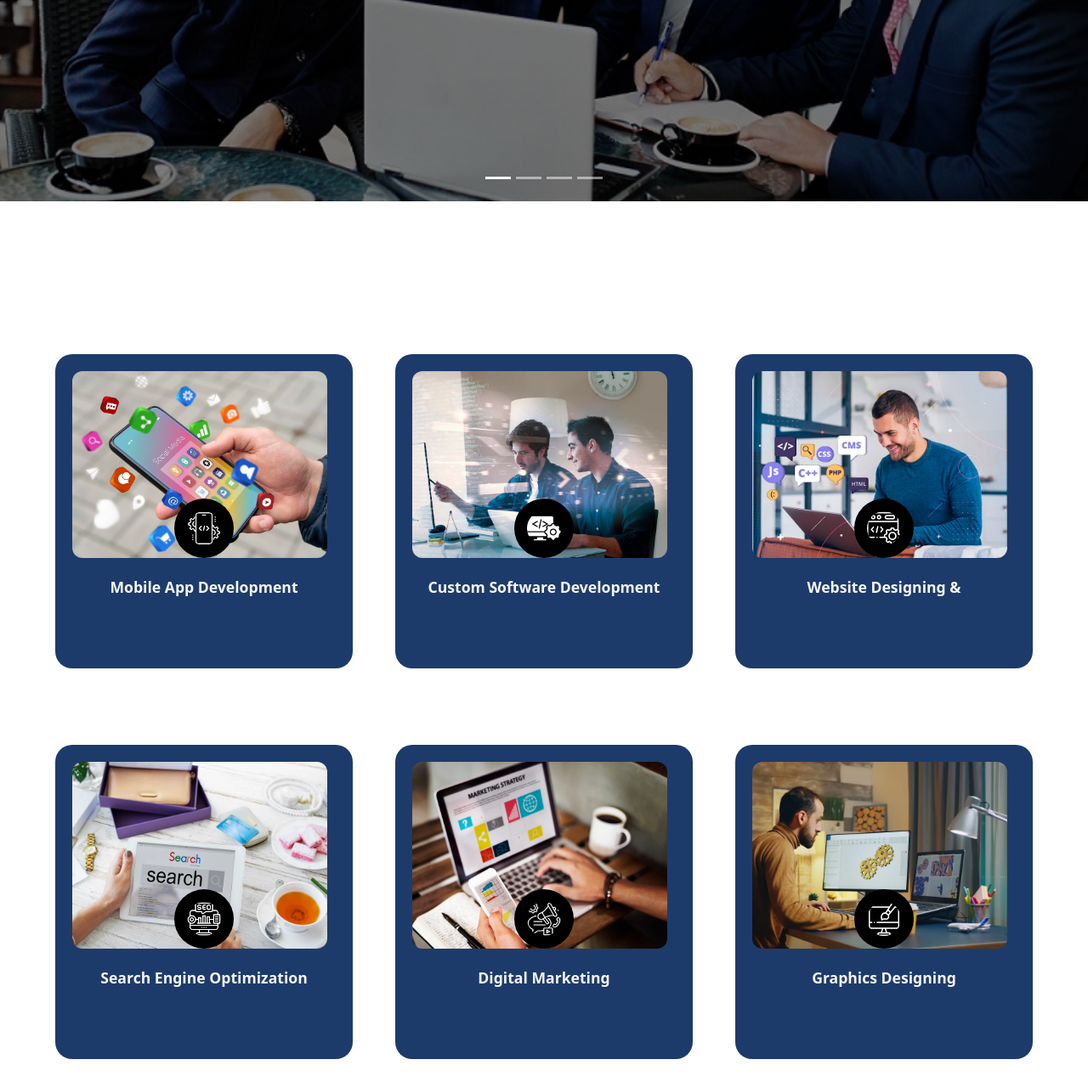
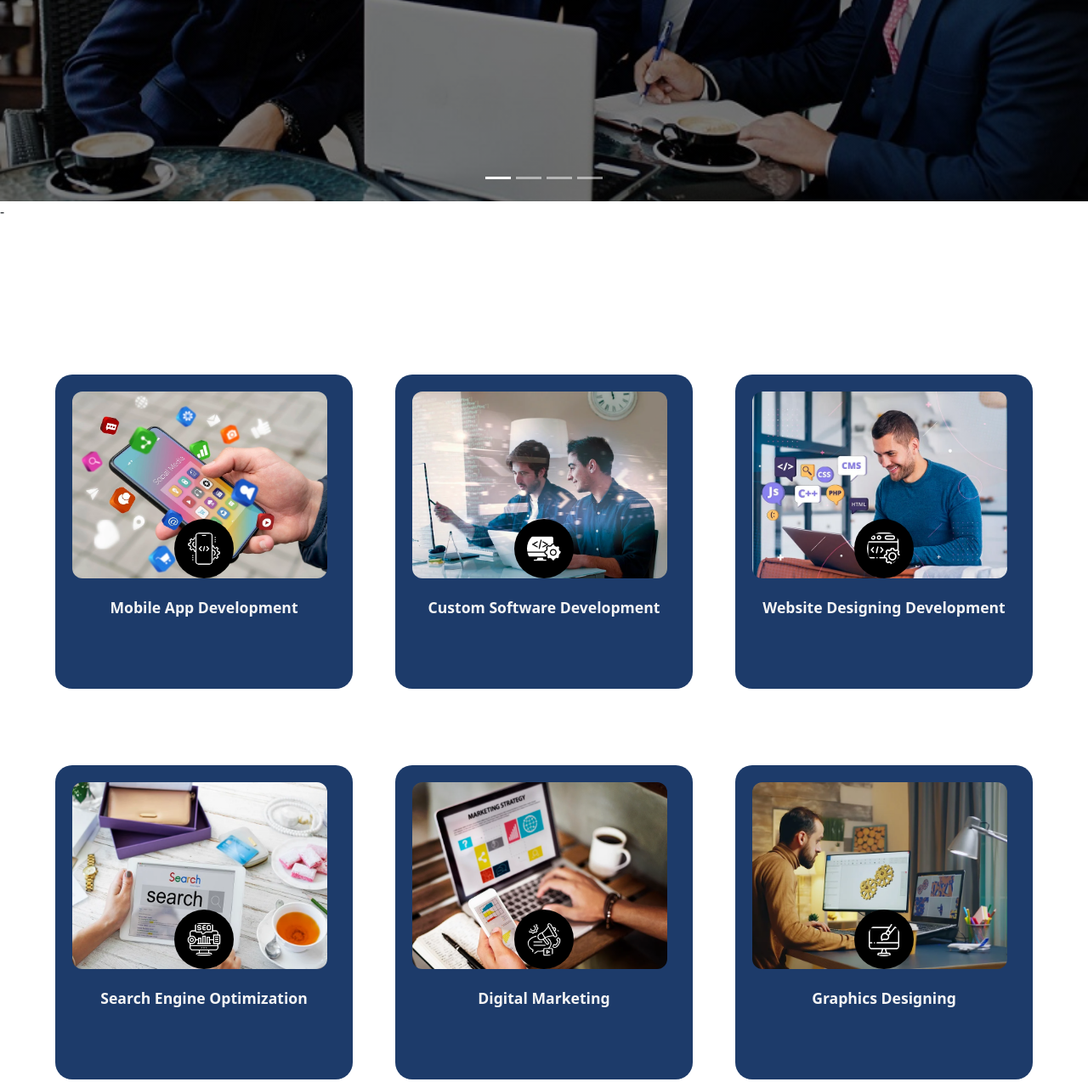
Before and after one commit to Bhagirath-Technologies/bhagirath-technologies.github.io, a PHP site: page / in a window 1280 px wide. Shown: the part 567-1841 px from the top of the page at 85% size. Run offline with PHP 8.4, Linux system fonts and the light colour scheme.

Commit message:
first commit

```diff
--- a/RaiseRequest.html
+++ b/RaiseRequest.html
@@ -112,7 +112,8 @@
                         <h4>Contact Us</h4>
                         <p>
                             <!-- Minal Residency Bhopal <br> -->
-                            <strong>Phone:</strong> +91-9625965251<br>
+                            <strong>Phone:</strong> +91-9625965251 <br>
+                            <strong>Phone:</strong> +91-8982301484<br>
                             <strong>Email:</strong> info@bhagirathtechnologies.com<br>
                           </p>
 
--- a/asset/css/card_section.css
+++ b/asset/css/card_section.css
@@ -1,138 +1,3 @@
-/* .up{
-    display: flex;
-    align-items: center;
-    justify-content: space-evenly;
-    padding-bottom: 1.5rem;
-}
-.one{
-     height: 320px;
-width: 310px;
-background-color:  #1d3b6a;
-color: white;
-text-align: center;
-}
-.one-circle{
-    background-color: #1d3bca;
-    height: 90px;
-    width: 90px;
-    border-radius: 50px;
-margin: auto;
-
-}
-.one-circle,.two-circle,.three-circle,.four-circle,.five-circle,.six-circle img{
-padding-top: 1rem;
-
-}
-.one,.two,.three,.four,.five,.six p{
- padding: 1rem;
-}
-.two{
-    height: 320px;
-    width: 300px;
-    background-color:  #1d3b6a;
-    color: white;
-text-align: center;
-}
-.two-circle{
-    background-color: #1d3bca;
-    height: 90px;
-    width: 90px;
-    border-radius: 50px;
-margin: auto;
-
-}
-
-
-
-
-.three{
-    height: 320px;
-    width: 300px;
-    background-color:  #1d3b6a;
-    color: white;
-text-align: center;
-}
-.three-circle{
-    background-color: #1d3bca;
-    height: 90px;
-    width: 90px;
-    border-radius: 50px;
-margin: auto;
-
-}
-
-
-.dowan{
-    display: flex;
-    align-items: center;
-    justify-content: space-evenly;
-    padding-bottom: 1rem;
-}
-.four{
-    height: 320px;
-width: 310px;
-background-color:  #1d3b6a;
-color: white;
-text-align: center;
-
-}
-.four-circle{
-    background-color: #1d3bca;
-    height: 90px;
-    width: 90px;
-    border-radius: 50px;
-margin: auto;
-
-}
-.five{
-   height: 320px;
-   width: 300px;
-   background-color:  #1d3b6a;
-   color: white;
-text-align: center;
-
-}
-.five-circle{
-    background-color: #1d3bca;
-    height: 90px;
-    width: 90px;
-    border-radius: 50px;
-margin: auto;
-
-}
-.six{
-   height: 320px;
-   width: 300px;
-   background-color:  #1d3b6a;
-   color: white;
-text-align: center;
-}
-.six-circle{
-    background-color: #1d3bca;
-    height: 90px;
-    width: 90px;
-    border-radius: 50px;
-margin: auto;
-
-}
-
-
-
-
-
-
-
-@media screen and (max-width:768px)
-{
-    .up{
-        flex-direction: column;
-        gap: 1rem;
-    }
-    .dowan{
-        flex-direction: column;
-        gap: 1rem;
-    }
-} */
 
 
 
@@ -146,106 +11,7 @@ body{
 
 
 
-/* .container_section {
-    position: relative;
-    display: flex;
-    justify-content: center;
-    align-items: center;
-    flex-wrap: wrap;
-    gap: 10px 50px;
-    padding: 100px 50px;
-}
 
-.card {
-    display: flex;
-    justify-content: center;
-    align-items: flex-start;
-    position: relative;
-    width: 350px;
-    height: 370px;
-    gap: 20px y;
-    background-color: #1D3B6A;
-    border-radius: 20px;
-    box-sizing: 0 35px 80px rgba(0, 0, 0, 0.15);
-    transition: 0.6s;
-}
-
-.container_section .card:hover {
-    height: 320px;
-}
-
-.container_section .card .imgBx {
-    position: absolute;
-    top: 20px;
-    left: 37%;
-    border-radius: 12px;
-    transition: 0.5s;
-    width: 80px;
-    height: 80px;
-    background: #333;
-    text-align: center;
-    padding-top: 1rem;
-} */
-
-/* .container_section .card:hover .imgBx {
-    top: -30px;
-    scale: 0.75;
-    box-shadow: 0 15px 45px rgba(0, 0, 0, 0.15);
-}
-
-.imgBx img {
-    width: 50px;
-    object-fit: cover;
-}
-.imgBoxes img{
-  height: 100%;
-  width: 100%;
-  padding: 15px;
-  border-radius: 10;
-}
-.container_section .card .content {
-    position: absolute;
-    top: 150px;
-    width: 100%;
-    padding: 0, 30px;
-    text-align: center;
-    height: 20px;
-    overflow: hidden;
-    transition: 0.5s;
-
-}
-
-.container_section .card:hover .content {
-    height: 250px;
-    top: 150px;
-
-}
-
-.container_section .card .content h3 {
-    font-size: 1.1rem;
-    font-weight: 700;
-    color: whitesmoke;
-    padding-bottom: 10px;
-}
-
-.container_section .card .content p {
-    color: whitesmoke;
-    font-size: 1.05em;
-    padding-bottom: 10px;
-
-}
-
-.container_section .card .content a {
-    color: black;
-    position: relative;
-    top: 15px;
-    display: inline-block;
-    padding: 12px 25px;
-    background: white;
-    font-weight: 500;
-    text-decoration: none;
-    border-radius: 8px;
-}*/
 #bg-section-1{
     background-image: url(./asset/image/Home/Graphical_Designing.webp);
     background-repeat: no-repeat;
@@ -364,17 +130,6 @@ body{
 
 .container-part .cards .contents p{
     color: white
-}
-.container-part .cards .contents a{
-    position: relative;
-    top: 15px;
-    display: inline-block;
-    padding: 12px 25px;
-    background-color: white;
-    color:black;
-    font-weight: 500;
-    text-decoration: none;
-    border: 8px;
 }
 
 @media only screen and (max-width:1200px) {
--- a/asset/css/style.css
+++ b/asset/css/style.css
@@ -455,6 +455,8 @@ html{
     transition: all 0.3s ease-in-out;
     background-color: rgb(13, 130, 165);
     color: white;
+    position: relative;
+    top: -5px;
   }
 
   .contact-us .info h4 {
--- a/contactus.html
+++ b/contactus.html
@@ -127,7 +127,8 @@
             <h4>Contact Us</h4>
             <p>
               <!-- Minal Residency Bhopal <br> -->
-              <strong>Phone:</strong> +91-9625965251<br>
+              <strong>Phone:</strong> +91-9625965251 <br>
+                <strong>Phone:</strong> +91-8982301484<br>
               <strong>Email:</strong> info@bhagirathtechnologies.com<br>
             </p>
 
--- a/index.html
+++ b/index.html
@@ -125,85 +125,7 @@
             <span class="carousel-control-next-icon" aria-hidden="true"></span>
             <span class="visually-hidden">Next</span>
         </button>
-    </section>
-    <!--
- <div class="container">
-        <img class="mt-5" src="asset/image/services123.png" alt="coming soon" width="100%" height="500px">
-    </div> -->
-
-
-    <!-- <div class="container_section">
-        <div class="card card-info">
-            <div class="imgBx">
-                <img src="./asset/image/mobile-development (1).png" alt="">
-            </div>
-            <div class="content">
-                <h3>Mobile App Development</h3>
-                <p> Collaborate Consulting exists to find the place where to being seemingly disparate interests meet.
-                </p>
-                <a href="#">Readmore</a>
-
-            </div>
-        </div>
-
-        <div class="card card-info" style="--clr:#009688;">
-            <div class="imgBx">
-                <img src="./asset/image/component softwere.png" alt="">
-            </div>
-            <div class="content">
-                <h3>Custom Software Development</h3>
-                <p> Collaborate Consulting exists to find the place where to being seemingly disparate interests meet.
-                </p>
-                <a href="#">Readmore</a>
-            </div>
-        </div>
-
-        <div class="card card-info" style="--clr:#009688;">
-            <div class="imgBx">
-                <img src="./asset/image/web-development.png" alt="">
-            </div>
-            <div class="content">
-                <h3>Website Designing & Development</h3>
-                <p>Collaborate Consulting exists to find the place where to being seemingly disparate interests meet.
-                </p>
-                <a href="#">Readmore</a>
-            </div>
-        </div>
-        <div class="card card-info" style="--clr:#009688;">
-            <div class="imgBx">
-                <img src="./asset/image/social-media-marketing.png" alt="">
-            </div>
-            <div class="content">
-                <h3>Digital Marketing</h3>
-                <p>Collaborate Consulting exists to find the place where to being seemingly disparate interests meet.
-                </p>
-                <a href="#">Readmore</a>
-            </div>
-        </div>
-
-        <div class="card card-info" style="--clr:#009688;">
-            <div class="imgBx">
-                <img src="./asset/image/seo.png" alt="">
-            </div>
-            <div class="content">
-                <h3>Search Engine Optimization</h3>
-                <p>Collaborate Consulting exists to find the place where to being seemingly disparate interests meet.
-                </p>
-                <a href="#">Readmore</a>
-            </div>
-        </div>
-        <div class="card card-info" style="--clr:#009688;">
-            <div class="imgBx">
-                <img src="./asset/image/graphics-design.png" alt="">
-            </div>
-            <div class="content">
-                <h3>Graphics Designing</h3>
-                <p>Collaborate Consulting exists to find the place where to being seemingly disparate interests meet.
-                </p>
-                <a href="#">Readmore</a>
-            </div>
-        </div>
-    </div> -->
+    </section>-
 
     <div class="container-part">
         <div class="cards">
@@ -217,7 +139,6 @@
                 <h3>Mobile App Development</h3>
                 <p>Collaborate Consulting exists to find the place where to being seemingly disparate interests meet.
                 </p>
-                <a href="#">ReadMore</a>
             </div>
         </div>
         <div class="cards">
@@ -231,7 +152,6 @@
                 <h3>Custom Software Development</h3>
                 <p>Collaborate Consulting exists to find the place where to being seemingly disparate interests meet.
                 </p>
-                <a href="#">ReadMore</a>
             </div>
         </div>
         <div class="cards">
@@ -242,10 +162,9 @@
                 </div>
             </div>
             <div class="contents">
-                <h3>Website Designing & Development</h3>
+                <h3>Website Designing Development</h3>
                 <p>Collaborate Consulting exists to find the place where to being seemingly disparate interests meet.
                 </p>
-                <a href="#">ReadMore</a>
             </div>
         </div>
         <div class="cards">
@@ -259,7 +178,6 @@
                 <h3>Search Engine Optimization</h3>
                 <p>Collaborate Consulting exists to find the place where to being seemingly disparate interests meet.
                 </p>
-                <a href="#">ReadMore</a>
             </div>
         </div>
         <div class="cards">
@@ -273,7 +191,6 @@
                 <h3>Digital Marketing</h3>
                 <p>Collaborate Consulting exists to find the place where to being seemingly disparate interests meet.
                 </p>
-                <a href="#">ReadMore</a>
             </div>
         </div>
         <div class="cards">
@@ -287,7 +204,6 @@
                 <h3>Graphics Designing</h3>
                 <p>Collaborate Consulting exists to find the place where to being seemingly disparate interests meet.
                 </p>
-                <a href="#">ReadMore</a>
             </div>
         </div>
     </div>
@@ -573,7 +489,8 @@
                         <h4>Contact Us</h4>
                         <p>
                             <!-- Minal Residency Bhopal <br> -->
-                            <strong>Phone:</strong> +91-9625965251<br>
+                            <strong>Phone:</strong> +91-9625965251 <br>
+                            <strong>Phone:</strong> +91-8982301484<br>
                             <strong>Email:</strong> info@bhagirathtechnologies.com<br>
                         </p>
 
```
Also changed, not shown: Rental.html (+17 -14 lines), .htaccess (added).
